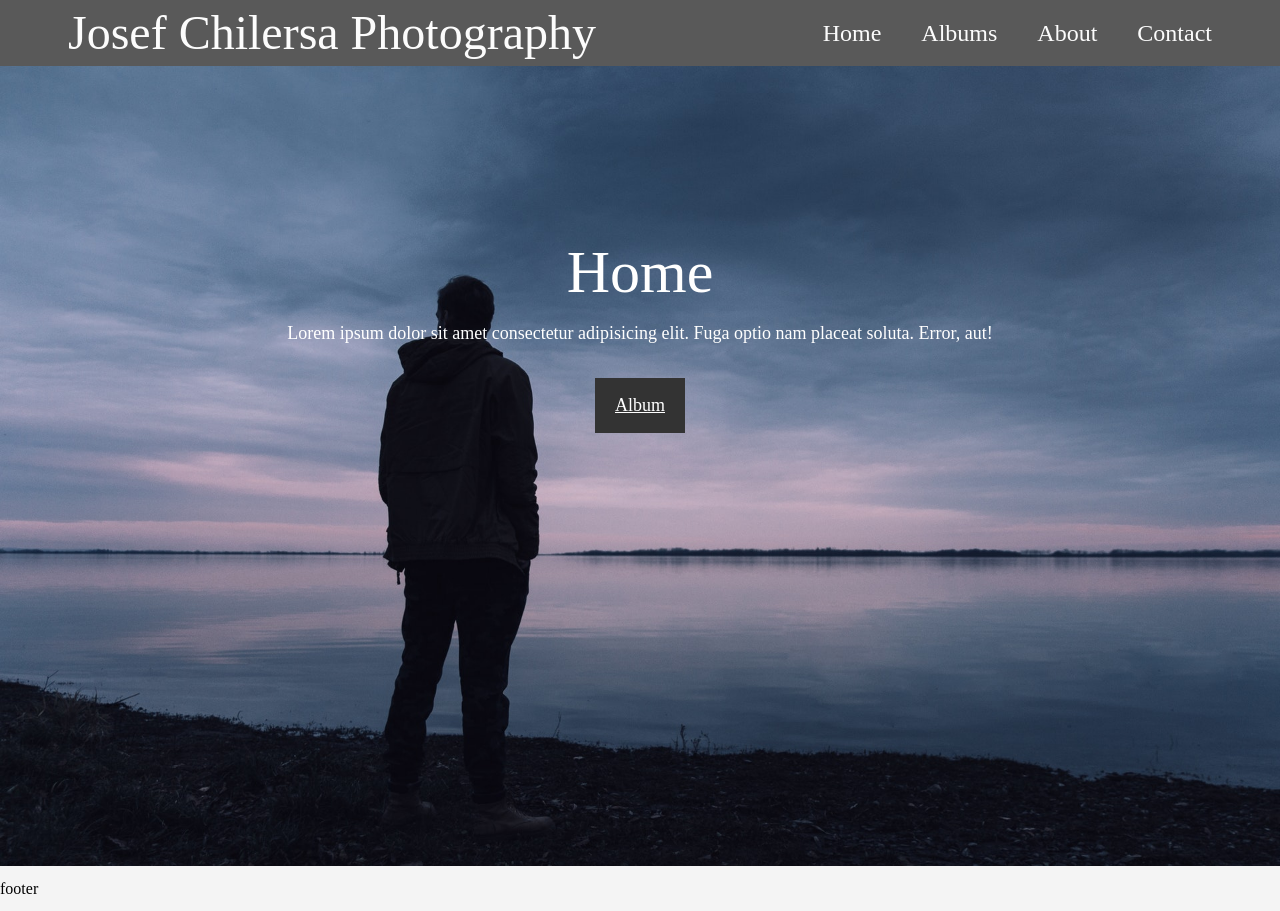
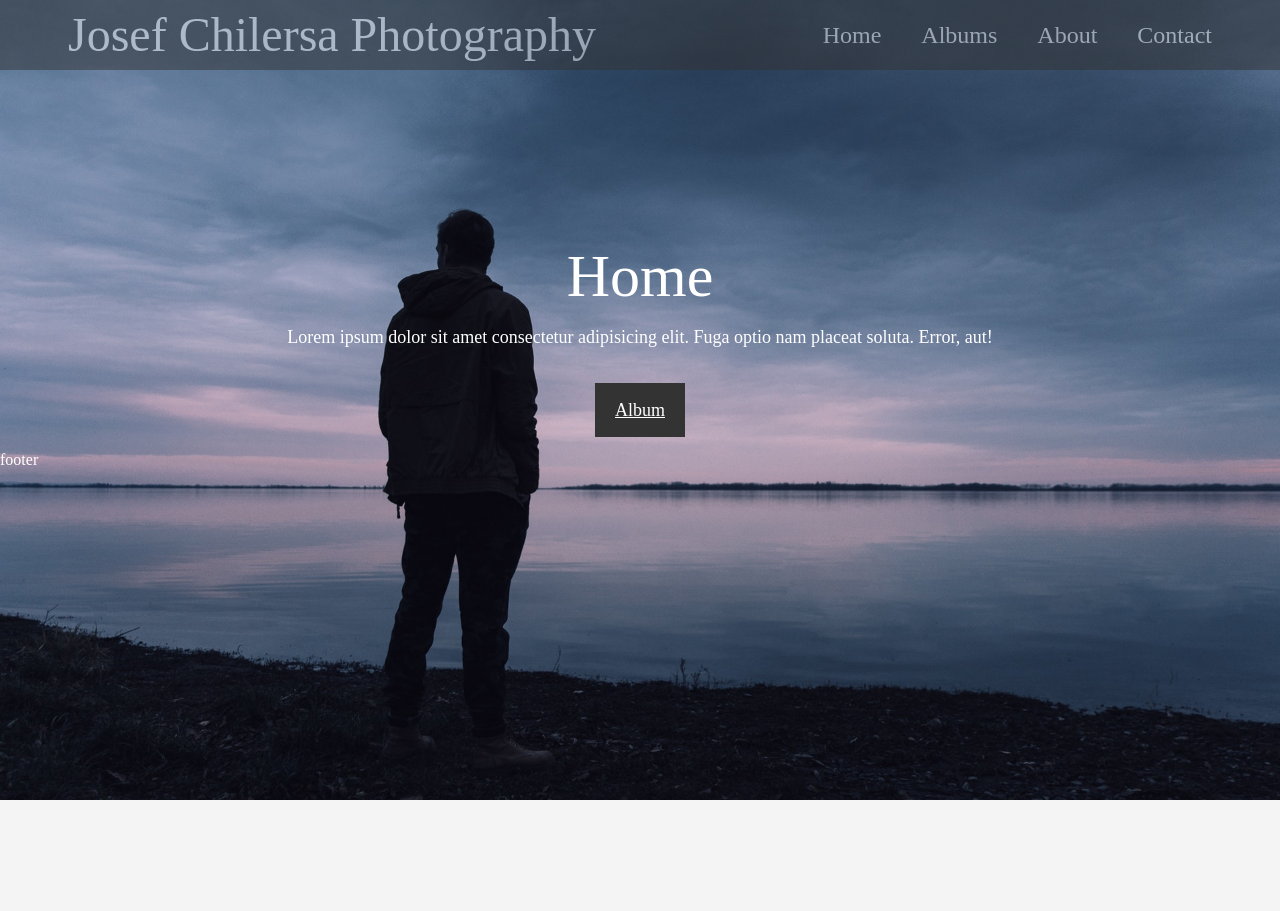
Before and after one commit to frameiteasy/photo-gallery, a React (Create React App) app: page / in a window 1280 px wide. After the commit the page ends 800 px from the top, so only its background shows below. Built offline with nearby package versions, Linux system fonts and the light colour scheme.

Commit message:
styling background image and transparent navbar

```diff
--- a/src/App.scss
+++ b/src/App.scss
@@ -1,5 +1,5 @@
-@import 'config';
-@import 'utilities';
+@import "config";
+@import "utilities";
 
 /* Reset */
 * {
@@ -13,7 +13,8 @@ body {
   line-height: 1.6;
 }
 
-h1, h2 {
+h1,
+h2 {
   font-weight: 300;
   line-height: 1.2;
 }
@@ -25,3 +26,10 @@ p {
 img {
   width: 100%;
 }
+
+#app__container {
+  background: $bg-image no-repeat center center / cover;
+  height: 100vh;
+  position: relative;
+  color: #fff;
+}
--- a/src/App.tsx
+++ b/src/App.tsx
@@ -11,7 +11,7 @@ import FooterComp from './components/FooterComp/FooterComp';
 
 function App() {
   return (
-    <div id="app_container">
+    <div id="app__container">
         <HeaderComp />
         <div id="page__container">
           <Routes>
--- a/src/components/NavBarComp/navbar.scss
+++ b/src/components/NavBarComp/navbar.scss
@@ -1,4 +1,4 @@
-@import '../../config';
+@import "../../config";
 
 .nav {
   background-color: #333;
@@ -8,7 +8,9 @@
   align-items: center;
   gap: 2rem;
   padding: 0 5%;
-    opacity: 0.8;
+  opacity: 0.5;
+  width: 100%;
+  height: 70px;
 
   & .navbar__logo {
     font-size: 3rem;
@@ -23,7 +25,7 @@
   }
 
   & a {
-        color: inherit ;
+    color: inherit;
     text-decoration: none;
     height: 100%;
     display: flex;
@@ -39,7 +41,5 @@
     &:hover {
       background-color: #777;
     }
-
   }
-
 }
--- a/src/pages/home/Home.tsx
+++ b/src/pages/home/Home.tsx
@@ -1,19 +1,22 @@
-import React from 'react';
-import './home.scss';
+import React from "react";
+import "./home.scss";
 
 const Home: React.FC = () => {
-    return(
-        <div className="home__wrapper">
+  return (
     <div className="home__container">
       <div className="home__content">
         <h1>Home</h1>
-                    <p className='home__lead'>Lorem ipsum dolor sit amet consectetur adipisicing elit. Fuga optio nam placeat soluta. Error, aut!</p>
-                    <a className='home__btn' href="albums"> Album </a>
+        <p className="home__lead">
+          Lorem ipsum dolor sit amet consectetur adipisicing elit. Fuga optio
+          nam placeat soluta. Error, aut!
+        </p>
+        <a className="home__btn" href="albums">
+          {" "}
+          Album{" "}
+        </a>
       </div>
     </div>
-
-        </div>
   );
-}
+};
 
 export default Home;
--- a/src/pages/home/home.scss
+++ b/src/pages/home/home.scss
@@ -1,14 +1,6 @@
-@import '../../config';
-
-.home__wrapper {
-  background: $bg-image no-repeat center center / cover;
-  height: 100vh;
-  position: relative;
-  color: #fff;
-}
+@import "../../config";
 
 .home__content {
-  color: #fff;
   text-align: center;
   padding-top: 170px;
 
```
Lines whose indentation alone changed are shown as unchanged.
